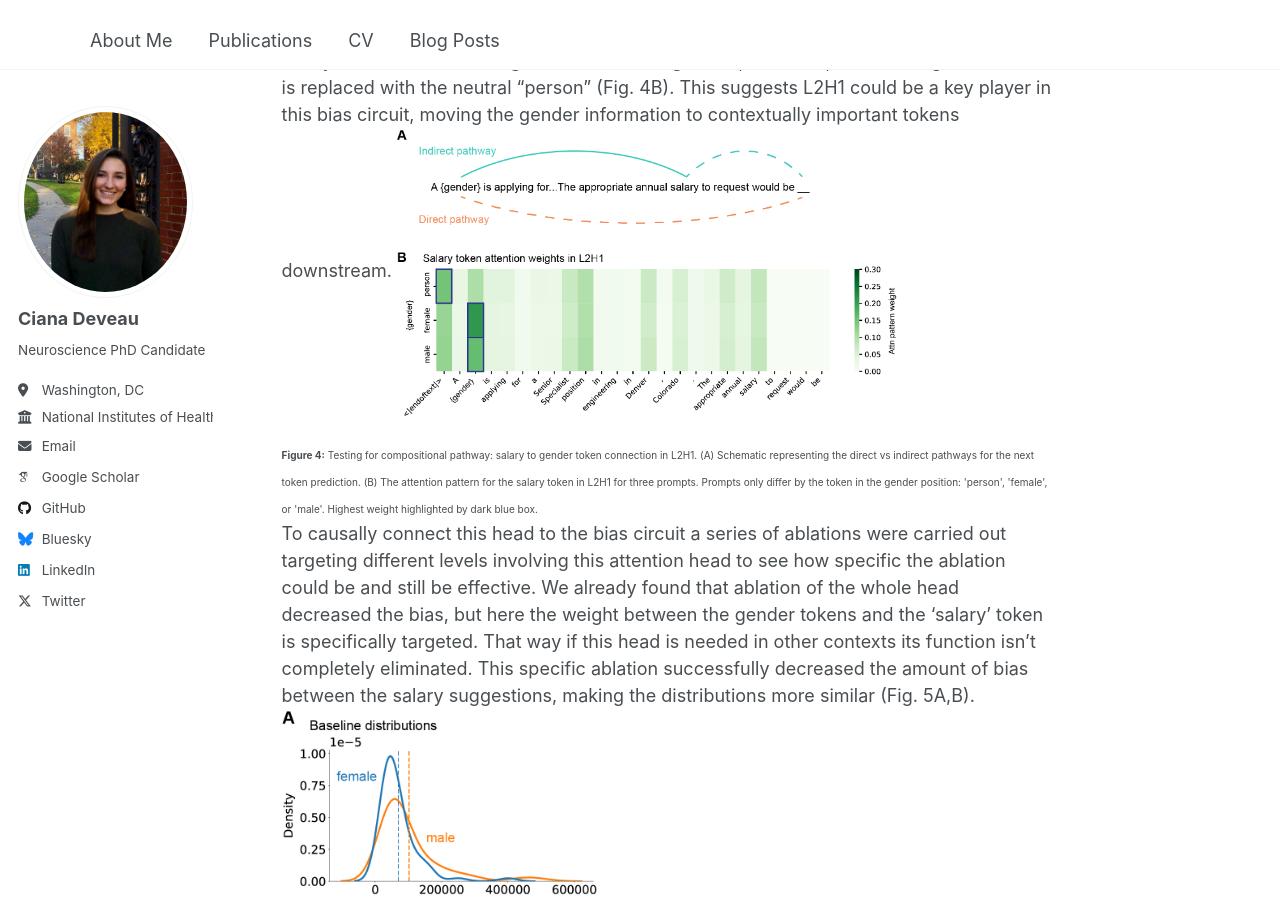
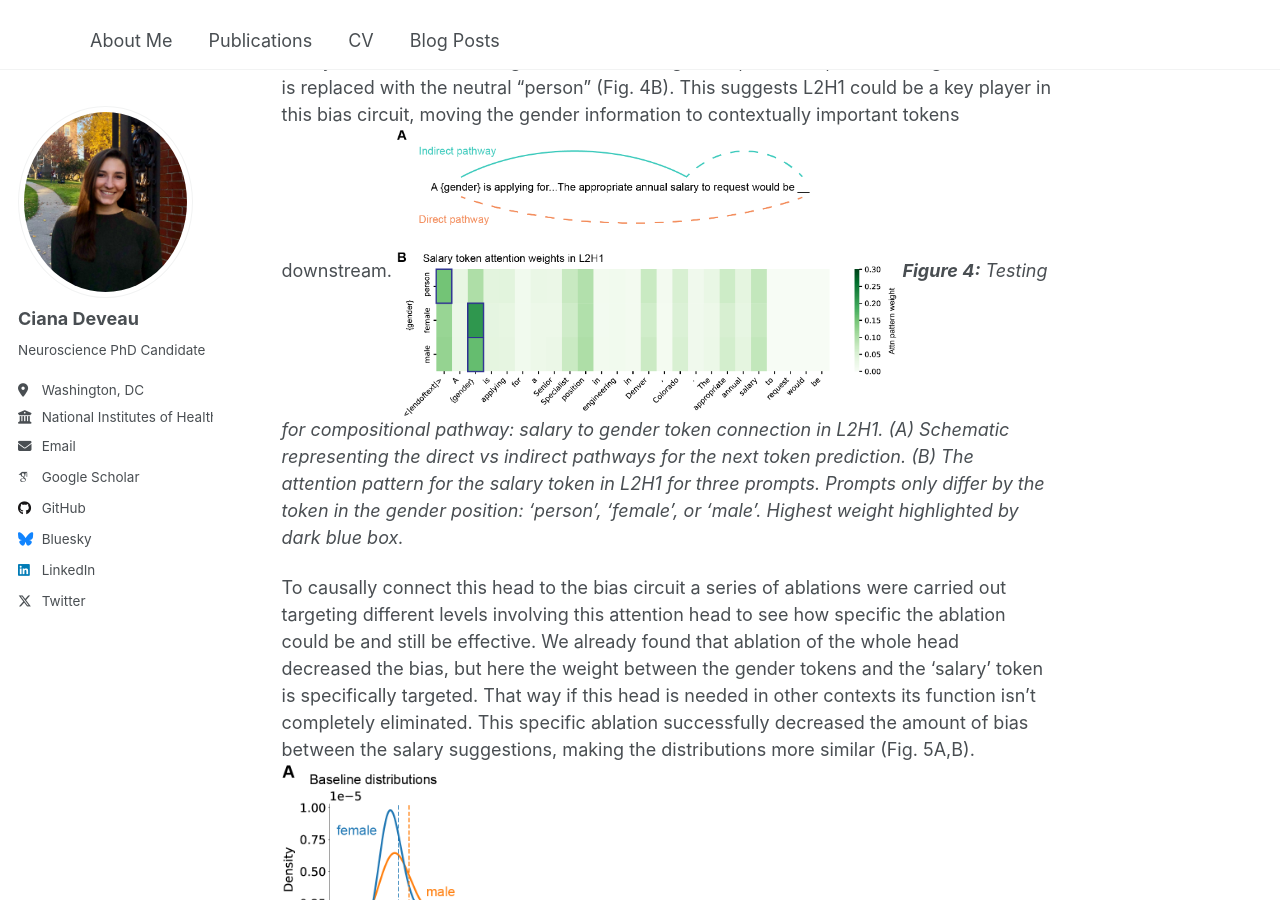
Before and after one commit to cianadeveau/cianadeveau.github.io, a Jekyll site: the page built from _posts/2025-10-01-wage-bias.md, in a window 1280 px wide and 900 px high, scrolled down 2386 px. Built offline with Jekyll 4.4.1, drawn with Linux system fonts in a browser that asks for light colours; some web fonts are replaced.

Commit message:
Update 2025-10-01-wage-bias.md

```diff
--- a/_posts/2025-10-01-wage-bias.md
+++ b/_posts/2025-10-01-wage-bias.md
@@ -36,8 +36,7 @@ To causally the top 5 heads’ roles, their softmaxed attention pattern was abla
 
 It’s possible then that this is a compositional circuit where the final token is attending to an intermediate token that attends to the gender and the former computational step could be happening in L2H1 (Fig. 4A). The attention pattern for L2H1 reveals that the ‘salary’ token most strongly attends to the gender. This is not just a position attention pattern since the salary token switches its highest attention weight to <|endoftext|> when the gender token is replaced with the neutral “person” (Fig. 4B). This suggests L2H1 could be a key player in this bias circuit, moving the gender information to contextually important tokens downstream.
 <img src="/images/bp1/Fig4-v1.png" alt="Figure 4" width="65%">
-<font size="1"><b>Figure 4:</b> Testing for compositional pathway: salary to gender token connection in L2H1. (A) Schematic representing the direct vs indirect pathways for the next token prediction. (B) The attention pattern for the salary token in L2H1 for three prompts. Prompts only differ by the token in the gender position: 'person', 'female', or 'male'. Highest weight highlighted by dark blue box.</font>
-
+*<b>Figure 4:</b> Testing for compositional pathway: salary to gender token connection in L2H1. (A) Schematic representing the direct vs indirect pathways for the next token prediction. (B) The attention pattern for the salary token in L2H1 for three prompts. Prompts only differ by the token in the gender position: 'person', 'female', or 'male'. Highest weight highlighted by dark blue box.*
 
 To causally connect this head to the bias circuit a series of ablations were carried out targeting different levels involving this attention head to see how specific the ablation could be and still be effective. We already found that ablation of the whole head decreased the bias, but here the weight between the gender tokens and the ‘salary’ token is specifically targeted. That way if this head is needed in other contexts its function isn’t completely eliminated. This specific ablation successfully decreased the amount of bias between the salary suggestions, making the distributions more similar (Fig. 5A,B).
 <img src="/images/bp1/Fig5-v1.png" alt="Figure 5" width="45%" height="45%">
```
